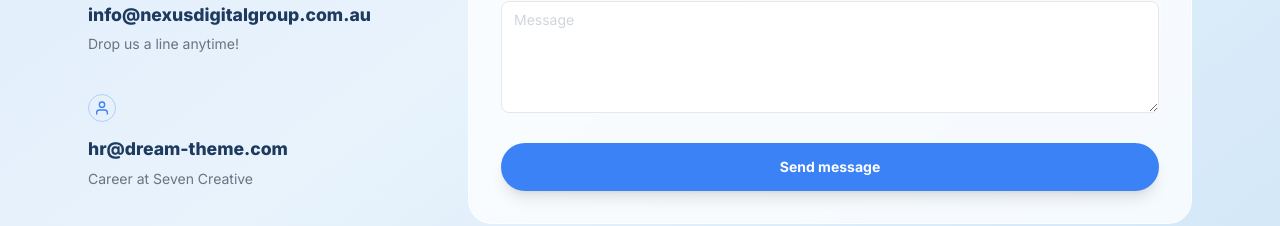
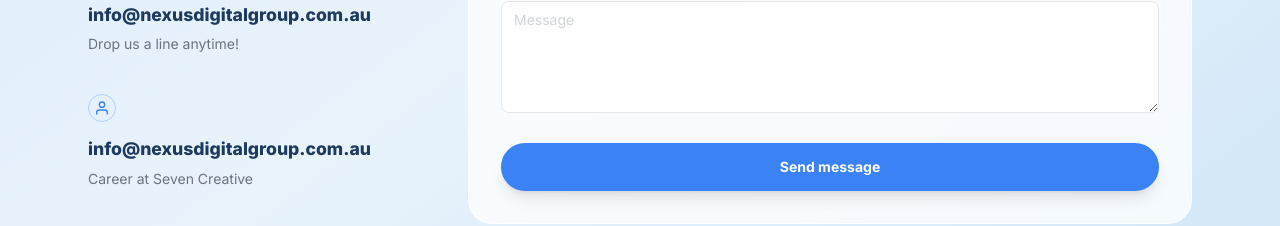
Before and after one commit to 2300031415/Nexus-Digital, a Next.js app: page /contact in a window 1280 px wide. Shown: the part 569-795 px from the top of the page. Built offline with nearby package versions, Linux system fonts and the light colour scheme.

Commit message:
updated files

```diff
--- a/src/components/contact/ContactDetails.tsx
+++ b/src/components/contact/ContactDetails.tsx
@@ -57,7 +57,7 @@ export default function ContactDetails() {
         <span className="w-7 h-7 rounded-full border border-nexus-blue/30 flex items-center justify-center text-nexus-blue text-base mb-3">
           <FiUser />
         </span>
-        <p className="text-nexus-dark font-extrabold text-[1.1rem] mb-1">hr@dream-theme.com</p>
+        <p className="text-nexus-dark font-extrabold text-[1.1rem] mb-1"> info@nexusdigitalgroup.com.au</p>
         <p className="text-gray-500 text-sm">Career at Seven Creative</p>
       </div>
 
```
